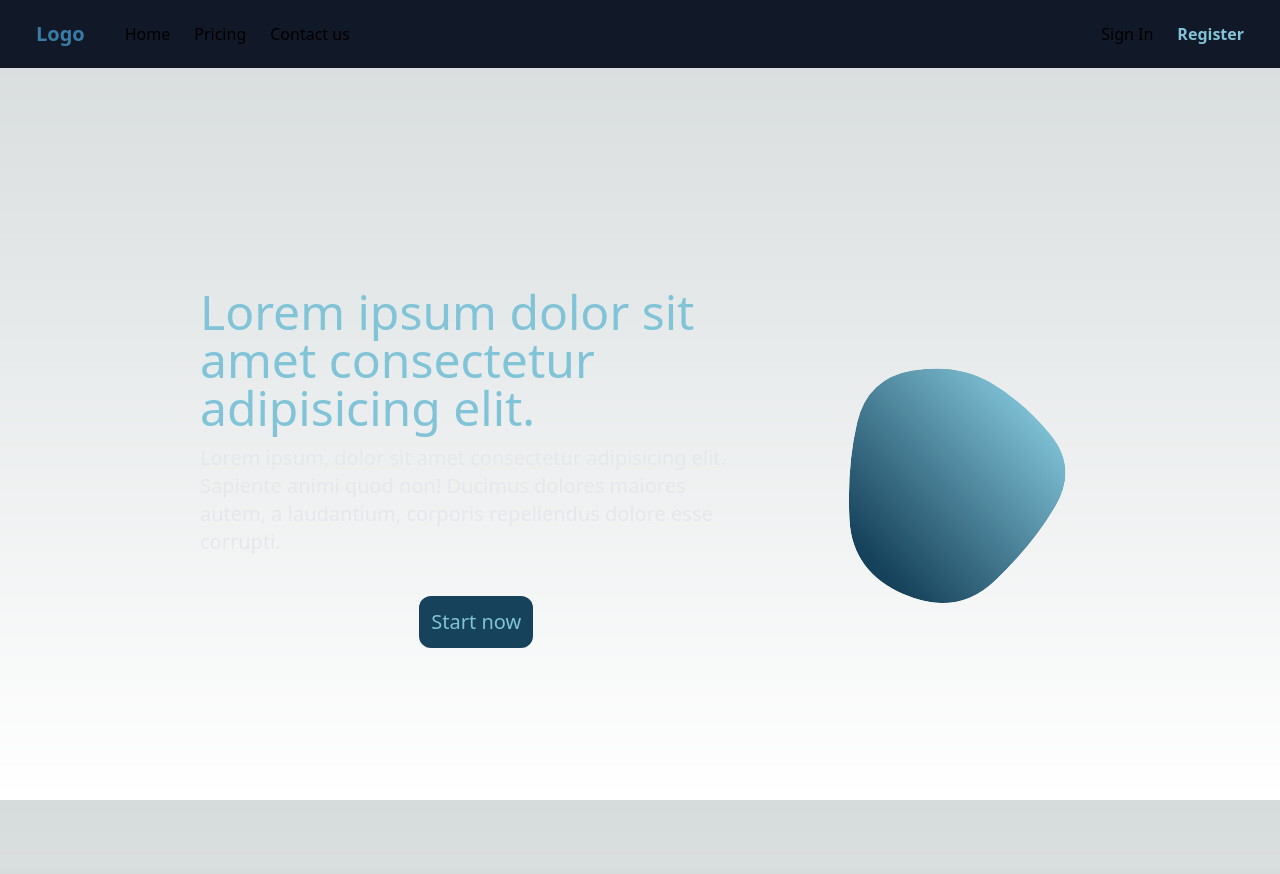
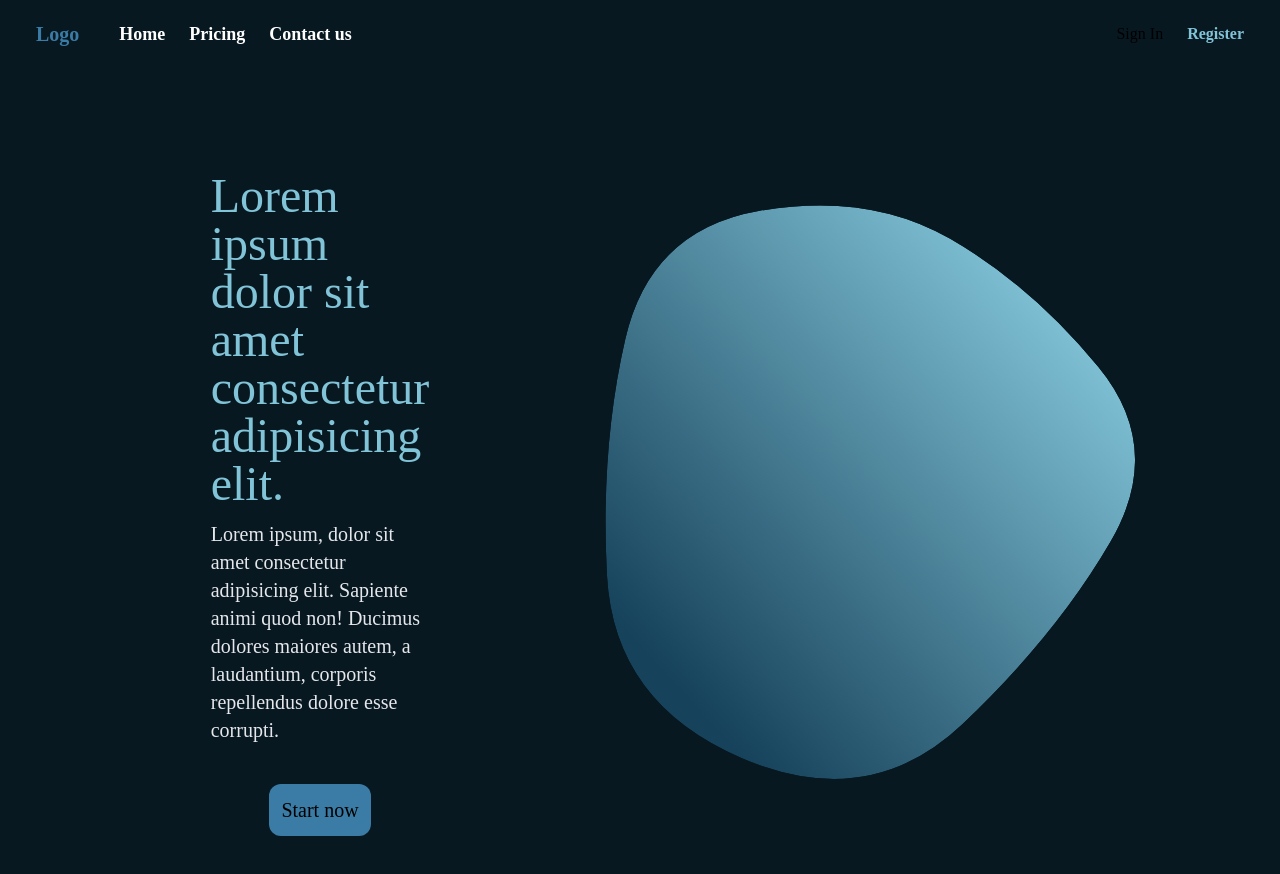
Before and after one commit to Vancelott/CleverChatter, a Next.js app: page / in a window 1280 px wide. Shown: the top 874 px of the page. Built offline with nearby package versions, Linux system fonts and the light colour scheme; no server answers.

Commit message:
did some work on the overall design, mostly the landing page and sidebar for the chat

```diff
--- a/components/landing.tsx
+++ b/components/landing.tsx
@@ -1,15 +1,22 @@
 "use client";
 import "src/app/globals.css";
+import { Montserrat } from "next/font/google";
+
+const montserrat = Montserrat({
+  subsets: ["latin"],
+  display: "swap",
+  variable: "--font-montserrat",
+});
 
 import Image from "next/image";
 
 export const Landing = () => {
   return (
     // <Suspense fallback={<LoadingComponent />}>
-    <div className="pt-[64px] md:pt-0 mx-40">
-      <div className="flex flex-row min-h-screen items-center justify-center bg-light-green">
+    <div className="pt-0 xl:pt-6 xl:px-20">
+      <div className="flex flex-row min-h-screen items-center justify-center overflow-x-hidden">
         {/* <div className="flex flex-col-reverse lg:flex-row-reverse items-center gap-x-8 bg-gray-100 rounded-2xl m-6 md:m-0 p-10"> */}
-        <div className="max-w-md max-h-md flex flex-col items-center justify-center mx-10 my-20 sm:max-w-2xl">
+        <div className="absolute lg:static max-w-md max-h-md flex flex-col items-center justify-center mx-10 my-20 lg:pl-40 sm:max-w-3xl">
           <h2 className="text-4xl sm:text-5xl text-blue-3">
             Lorem ipsum dolor sit amet consectetur adipisicing elit.
           </h2>
@@ -18,11 +25,15 @@ export const Landing = () => {
             animi quod non! Ducimus dolores maiores autem, a laudantium,
             corporis repellendus dolore esse corrupti.
           </h3>
-          <button className="mt-10 bg-blue-0 px-3 py-3 rounded-xl text-blue-3 font-medium text-xl hover:bg-blue-1 transition-bg-color duration-300">
+          <button className="mt-10 bg-blue-2 px-3 py-3 rounded-xl text-white-1 font-medium text-xl hover:bg-blue-1 transition-bg-color duration-300">
             <a href="/chat">Start now</a>
           </button>
         </div>
-        <svg viewBox="0 0 1000 1000" xmlns="http://www.w3.org/2000/svg">
+        <svg
+          viewBox="0 70 1000 1000"
+          className="static min-w-[800px] min-h-[800px] max-w-[1024px] max-h-[1024px]"
+          xmlns="http://www.w3.org/2000/svg"
+        >
           <defs>
             <linearGradient id="b" gradientTransform="rotate(-45 .5 .5)">
               <stop offset="0%" stopColor="#16425B" />
--- a/components/navBar.tsx
+++ b/components/navBar.tsx
@@ -20,30 +20,8 @@ const NavBar = () => {
 
   const [hidden, setHidden] = useState(true);
 
-  // return (
-  //   //   <span className="flex justify-center align-center w-full h-16 bg-white text-red-500">
-  //   //     <Link href="/signin">signin</Link>
-  //   //     <Link href="/register">register</Link>
-  //   //   </span>
-  //   <nav className="flex justify-center align-center w-full h-16 bg-gray-500">
-  //     <div className="max-w-7xl mx-auto">
-  //       <ul className="flex flex-row gap-4 space-between text-red-100">
-  // {!sessionStatus && (
-  //   <li>
-  //     <Link href="/signin">signin</Link>
-  //   </li>
-  // )}
-  // {sessionStatus && <p>Signed in</p>}
-  //         <li>
-  //           <Link href="/register">register</Link>
-  //         </li>
-  //       </ul>
-  //     </div>
-  //   </nav>
-  // );
-
   return (
-    <nav className="bg-gray-900 z-20">
+    <nav className="z-20">
       <div className="max-w-7xl mx-auto px-4 sm:px-6">
         <div className="flex justify-between py-5 px-3">
           {/* Burger menu */}
@@ -53,14 +31,14 @@ const NavBar = () => {
           {/* Primary Nav/ Logo */}
           <div className="flex space-x-6 items-center">
             <div className=" text-blue-2 sm:mr-4 font-bold text-xl">Logo</div>
-            <div className="hidden md:flex items-center space-x-6">
-              <div>Home</div>
-              <div>Pricing</div>
-              <div>Contact us</div>
+            <div className="text-white hidden md:flex items-center space-x-6 text-lg font-semibold cursor-pointer">
+              <div className="hover:text-blue-3">Home</div>
+              <div className="hover:text-blue-3">Pricing</div>
+              <div className="hover:text-blue-3">Contact us</div>
             </div>
           </div>
           {/* Secondary Nav */}
-          <div className="hidden md:flex space-x-6 items-center">
+          <div className="hidden md:flex space-x-6 items-center font-medium">
             {!sessionStatus && <div>Sign In</div>}
             {sessionStatus && <p>Signed in</p>}
             <div className="text-blue-3 font-semibold">Register</div>
--- a/src/app/chat/[slug]/layout.tsx
+++ b/src/app/chat/[slug]/layout.tsx
@@ -20,7 +20,7 @@ export default async function SlugLayout({
   // const fetchMessages = await GetMessages(slug);
 
   return (
-    <div className="h-full w-full px-52 py-12">
+    <div className="w-full px-4 md:px-24 py-12 bg-blue-00">
       {children}
       {/* <Slug messages={fetchMessages} /> */}
     </div>
--- a/src/app/chat/[slug]/page.tsx
+++ b/src/app/chat/[slug]/page.tsx
@@ -95,11 +95,11 @@ export default function Slug({ params }: { params: { slug: string } }) {
     setDbSortedMessages(
       userMessages?.map(
         (userMessage: MessagesData, index = +userMessage.id) => (
-          <div key={userMessage.messageId}>
-            <p className="px-4 py-6 bg-blue-0 text-white rounded-3xl my-2">
+          <div key={userMessage.id}>
+            <p className="px-4 py-6 bg-blue-0 text-white rounded-3xl my-2 whitespace-pre-wrap">
               {userMessage.messageContent}
             </p>
-            <p className="px-4 py-6 bg-blue-1 text-white rounded-3xl">
+            <p className="px-4 py-6 bg-blue-1 text-white rounded-3xl whitespace-pre-wrap">
               {/* {aiMessages![index].messageContent} */}
               {aiMessages &&
                 aiMessages[index] &&
@@ -137,16 +137,29 @@ export default function Slug({ params }: { params: { slug: string } }) {
           <div>{dbSortedMessages}</div>
           <div>{currentSortedMessages}</div>
         </div>
-        <textarea
+        <div className="relative flex flex-col">
+          <button
+            onClick={handleSubmit}
+            className="absolute right-0 top-[3.9rem] bg-blue-2 text-white py-2 px-4 rounded-full mr-2 mt-2 z-10"
+          >
+            Submit
+          </button>
+          <textarea
+            rows={4}
+            name="comment"
+            id="comment"
+            placeholder="Send a message"
+            // className="m-0 w-full resize-none border-0 bg-blue-0 py-[10px] pr-10 focus:ring-0 focus-visible:ring-0 dark:bg-transparent md:py-4 md:pr-12 pl-3 md:pl-4"
+
+            className="w-full p-2 shadow-sm focus:ring-blue-3 z-15 resize-none focus:border-blue-3 block text-black sm:text-sm border-gray-300 rounded-md mt-10 overflow-visible"
+            defaultValue={""}
+            onChange={(e) => setUserInput(e.target.value)}
+          />
+          {/* <textarea
           className="w-96 h-36 my-8 text-black"
           onChange={(e) => setUserInput(e.target.value)}
-        />
-        <button
-          onClick={handleSubmit}
-          className="font-semibold text-md px-4 py-2 mt-6 bg-white-0 text-blue-0 rounded-md"
-        >
-          Submit
-        </button>
+        /> */}
+        </div>
       </div>
     </>
   );
--- a/src/app/chat/components/messages.tsx
+++ /dev/null
@@ -1,9 +0,0 @@
-const Messages = async () => {
-  return (
-    <div>
-      <p>Messages comp</p>
-    </div>
-  );
-};
-
-export default Messages;
--- a/src/app/chat/layout.tsx
+++ b/src/app/chat/layout.tsx
@@ -6,7 +6,6 @@ import Chat from "./page";
 import createChat from "../actions/createChat";
 import GetMessages from "../actions/getMessages";
 import ChatNav from "./components/chatNav";
-import Messages from "./components/messages";
 
 const inter = Inter({ subsets: ["latin"] });
 
@@ -31,9 +30,9 @@ export default async function ChatLayout({
   // console.log(messages);
 
   return (
-    <div className="h-screen">
+    <div className="flex w-full">
       <ChatNav />
-      <div className="flex">
+      <div className="ml-0 lg:ml-[244px] w-full">
         {/* <Chat dbMessages={messages!} /> */}
         {children}
       </div>
--- a/src/app/globals.css
+++ b/src/app/globals.css
@@ -13,6 +13,7 @@
     --foreground-rgb: 255, 255, 255;
     --background-start-rgb: 0, 0, 0;
     --background-end-rgb: 0, 0, 0;
+    font-family: "Montserrat", system-ui, sans-serif;
   }
 }
 
--- a/src/app/layout.tsx
+++ b/src/app/layout.tsx
@@ -5,6 +5,7 @@ import AuthContext from "./context/AuthContext";
 import getCurrentUser from "./actions/getCurrentUser";
 import NavBar from "../../components/navBar";
 import { Toaster } from "react-hot-toast";
+import { Montserrat } from "next/font/google";
 
 const inter = Inter({ subsets: ["latin"] });
 
@@ -12,6 +13,12 @@ export const metadata: Metadata = {
   title: "Create Next App",
   description: "Generated by create next app",
 };
+
+const montserrat = Montserrat({
+  subsets: ["latin"],
+  display: "swap",
+  variable: "--font-montserrat",
+});
 
 export default async function RootLayout({
   children,
--- a/src/app/page.tsx
+++ b/src/app/page.tsx
@@ -9,7 +9,7 @@ import NavBar from "../../components/navBar";
 export default function Home() {
   return (
     <>
-      <div className="">
+      <div className="bg-blue-00">
         <NavBar />
         <Landing />
       </div>
--- a/tailwind.config.ts
+++ b/tailwind.config.ts
@@ -15,6 +15,8 @@ const config: Config = {
           "conic-gradient(from 180deg at 50% 50%, var(--tw-gradient-stops))",
       },
       colors: {
+        // I added blue-00 at a later stage, otherwise it would've followed the naming pattern
+        "blue-00": "#081821",
         "blue-0": "#16425B",
         "blue-1": "#2F6690",
         "blue-2": "#3A7CA5",
@@ -22,6 +24,9 @@ const config: Config = {
         "white-0": "#D9DCD6",
       },
     },
+    fontFamily: {
+      sans: ["Montserrat)"],
+    },
   },
   plugins: [],
 };
```
Also changed, not shown: src/app/chat/components/chatNav.tsx (+35 -40 lines).
